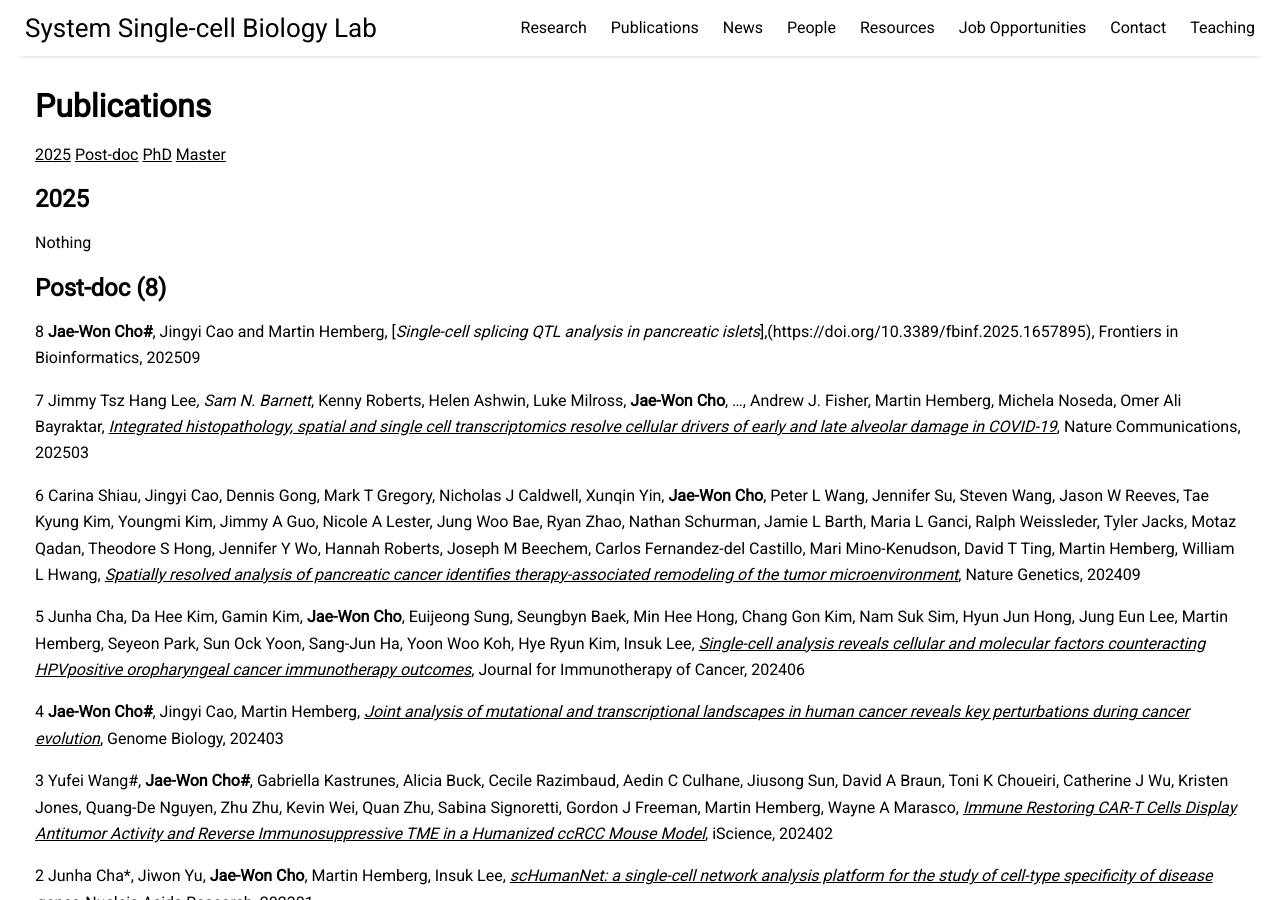
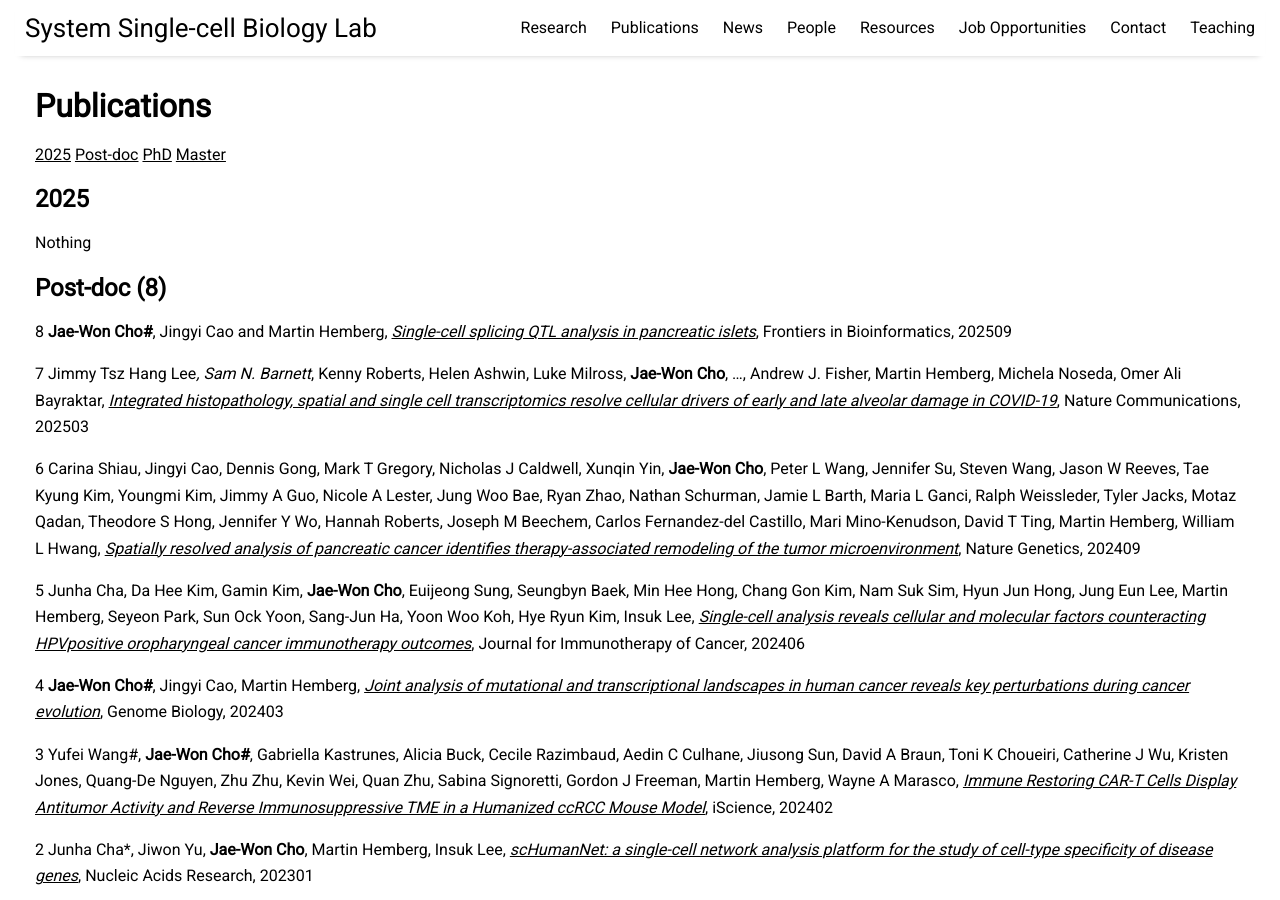
Before and after one commit to jaewon-cho/jaewon-cho.github.io, a Jekyll site: the page built from pages/publications.md, in a window 1280 px wide and 900 px high. Built offline with Jekyll 4.4.1, drawn with Linux system fonts in a browser that asks for light colours; nearby versions of some CDN libraries.

Commit message:
Update publications.md

```diff
--- a/pages/publications.md
+++ b/pages/publications.md
@@ -11,7 +11,7 @@ permalink: /publications
 Nothing <br/>
 
 ## <a id="Post-doc"></a>Post-doc (8)
-8 **Jae-Won Cho#**, Jingyi Cao and Martin Hemberg, [*Single-cell splicing QTL analysis in pancreatic islets*],(https://doi.org/10.3389/fbinf.2025.1657895), Frontiers in Bioinformatics, 202509
+8 **Jae-Won Cho#**, Jingyi Cao and Martin Hemberg, [*Single-cell splicing QTL analysis in pancreatic islets*](https://doi.org/10.3389/fbinf.2025.1657895), Frontiers in Bioinformatics, 202509
 
 7 Jimmy Tsz Hang Lee*, Sam N. Barnett*, Kenny Roberts, Helen Ashwin, Luke Milross, **Jae-Won Cho**, …, Andrew J. Fisher, Martin Hemberg, Michela Noseda, Omer Ali Bayraktar, [*Integrated histopathology, spatial and single cell transcriptomics resolve cellular drivers of early and late alveolar damage in COVID-19*](https://doi.org/10.1038/s41467-025-56473-x), Nature Communications, 202503
 
```
